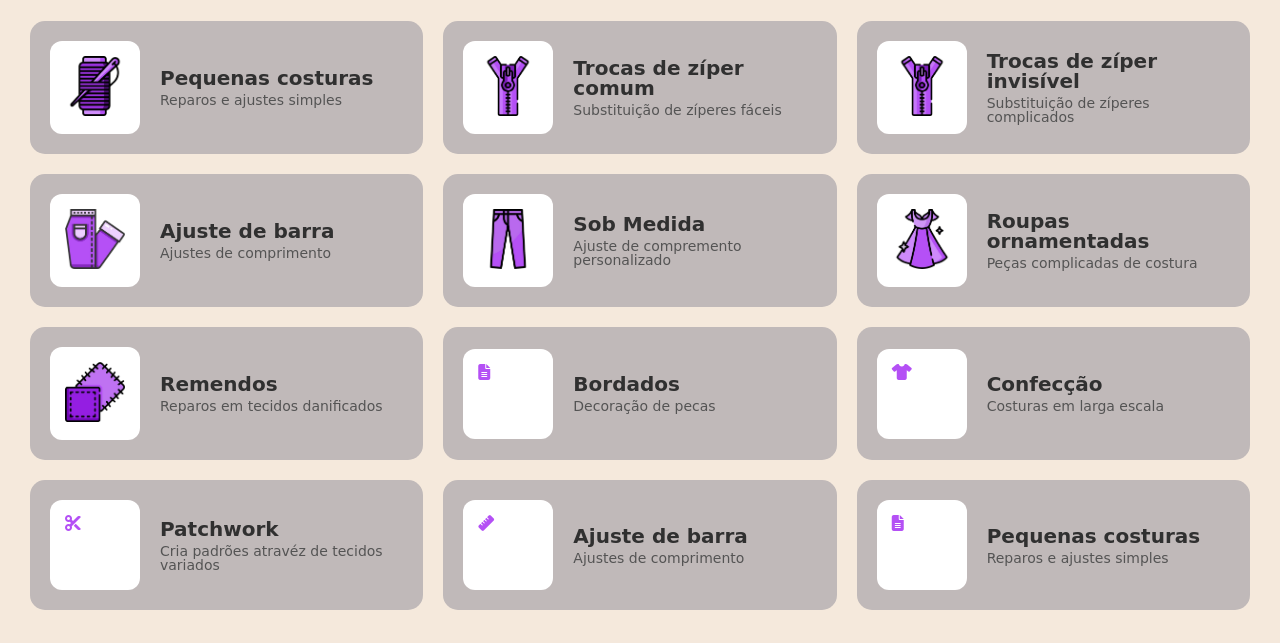
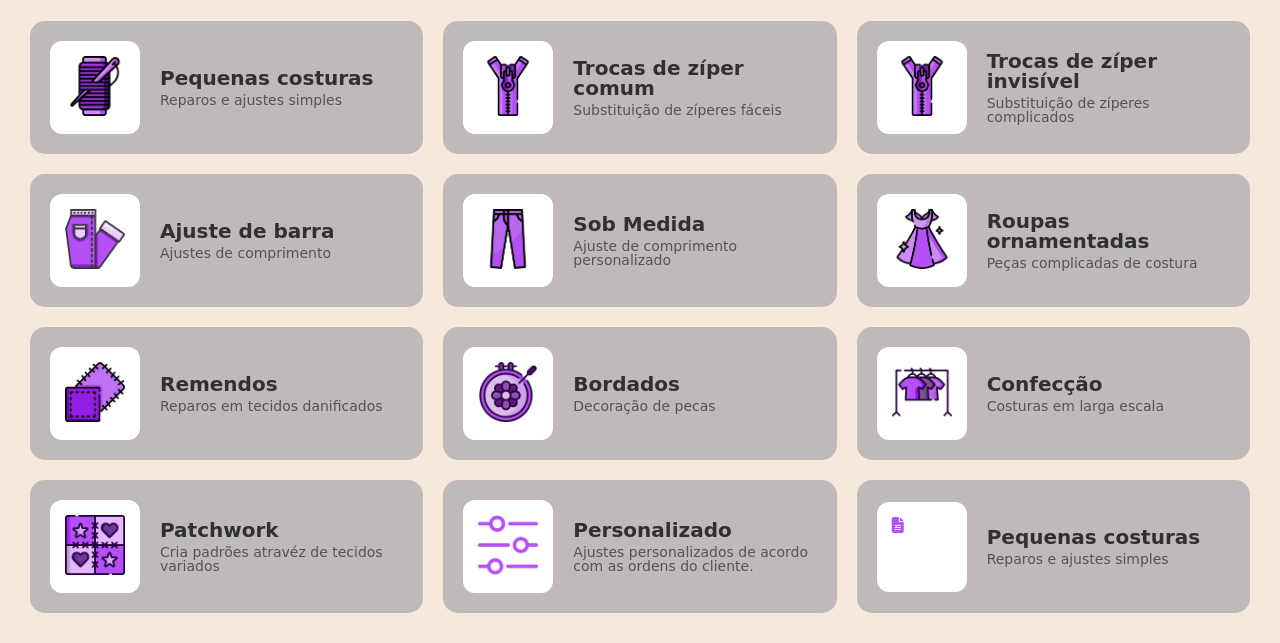
Before and after one commit to ZigZagTTE/zigzagprojeto, a PHP site: page /usuario/home-cliente-loja.php in a window 1280 px wide. Shown: the part 439-1082 px from the top of the page. Before the commit the page ends 1049 px from the top, so only its background shows below. Run offline with PHP 8.4, Linux system fonts and the light colour scheme; some libraries are stand-ins or nearby versions; some web fonts are replaced.

Commit message:
personalizando os icons

```diff
--- a/usuario/home-cliente-loja.php
+++ b/usuario/home-cliente-loja.php
@@ -130,7 +130,7 @@
                 </div>
                 <div class="servico-info">
                     <div class="servico-nome">Sob Medida</div>
-                    <div class="servico-descricao">Ajuste de compremento personalizado</div>
+                    <div class="servico-descricao">Ajuste de comprimento personalizado</div>
                 </div>
             </div>
 
@@ -156,7 +156,7 @@
 
             <div class="servico-card">
                 <div class="servico-icon-container">
-                    <i class="fa-solid fa-file-lines servico-icon"></i>
+                    <img class="servico-icon" src="../design/images/usu_img/bordar.png" alt="Bordados">
                 </div>
                 <div class="servico-info">
                     <div class="servico-nome">Bordados</div>
@@ -166,7 +166,7 @@
 
             <div class="servico-card">
                 <div class="servico-icon-container">
-                    <i class="fa-solid fa-shirt servico-icon"></i>
+                    <img class="servico-icon" src="../design/images/usu_img/confeccao.png" alt="Confecção">
                 </div>
                 <div class="servico-info">
                     <div class="servico-nome">Confecção</div>
@@ -176,7 +176,7 @@
 
             <div class="servico-card">
                 <div class="servico-icon-container">
-                    <i class="fa-solid fa-cut servico-icon"></i>
+                    <img class="servico-icon" src="../design/images/usu_img/patchwork.png" alt="Patchwork">
                 </div>
                 <div class="servico-info">
                     <div class="servico-nome">Patchwork</div>
@@ -186,11 +186,11 @@
 
             <div class="servico-card">
                 <div class="servico-icon-container">
-                    <i class="fa-solid fa-ruler servico-icon"></i>
+                    <img class="servico-icon" src="../design/images/usu_img/personalizado.png" alt="Personalizados">
                 </div>
                 <div class="servico-info">
-                    <div class="servico-nome">Ajuste de barra</div>
-                    <div class="servico-descricao">Ajustes de comprimento</div>
+                    <div class="servico-nome">Personalizado</div>
+                    <div class="servico-descricao">Ajustes personalizados de acordo com as ordens do cliente.</div>
                 </div>
             </div>
 
```
Also changed, not shown: design/images/usu_img/bordar.png (added), design/images/usu_img/confeccao.png (added), design/images/usu_img/patchwork.png (added), design/images/usu_img/personalizado.png (added).
